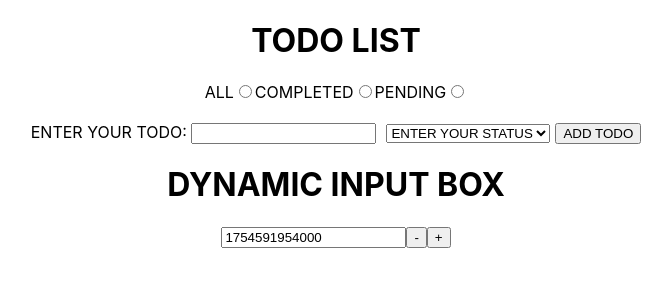
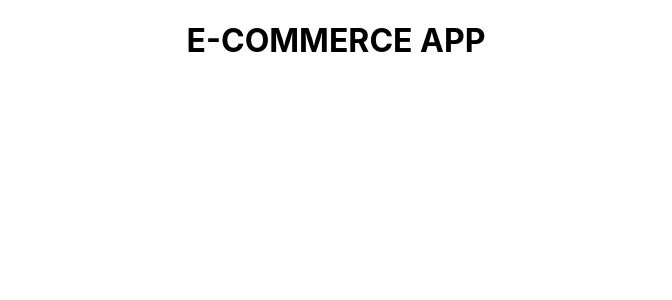
Before and after one commit to anshu9015/DSA-with-JS, a React (Create React App) app in the folder React/todo/: page / in a window 1280 px wide. Shown: the top 300 px of the page, without its empty margins (304-976 px from the left). Built offline with nearby package versions, Linux system fonts and the light colour scheme.

Commit message:
db created

```diff
--- a/React/todo/db.json
+++ b/React/todo/db.json
@@ -1,24 +1,13 @@
 {
-  "posts": [
-    {
-      "id": 1,
-      "title": "Hello World",
-      "author": "Anshu"
-    },
-    {
-      "title": "Testing data update",
-      "author": "patch",
-      "id": 2
-    }
+  "orders": [
+    { "id": 1, "customerId": 101, "pickupAddress": "Shop A", "deliveryAddress": "Home B", "status": "Pending", "assignedAgentId": 201, "timestamp": "2025-09-11T10:00:00Z" }
   ],
-  "comments": [
-    {
-      "id": 1,
-      "body": "Nice post!",
-      "postId": 1
-    }
+  "users": [
+    { "id": 101, "name": "Anshu", "email": "anshu@test.com", "role": "Customer", "phone": "9999999999" },
+    { "id": 201, "name": "Ravi", "email": "ravi@test.com", "role": "Agent", "phone": "8888888888" },
+    { "id": 301, "name": "Admin", "email": "admin@test.com", "role": "Admin", "phone": "7777777777" }
   ],
-  "profile": {
-    "name": "Anshu Kumar"
-  }
+  "notifications": [
+    { "id": 1, "userId": 101, "message": "Your order is picked up!", "timestamp": "2025-09-11T10:15:00Z" }
+  ]
 }
--- a/React/todo/package.json
+++ b/React/todo/package.json
@@ -7,6 +7,7 @@
     "@testing-library/jest-dom": "^6.6.4",
     "@testing-library/react": "^16.3.0",
     "@testing-library/user-event": "^13.5.0",
+    "json-server": "^1.0.0-beta.3",
     "react": "^19.1.1",
     "react-dom": "^19.1.1",
     "react-scripts": "5.0.1",
--- a/React/todo/src/App.js
+++ b/React/todo/src/App.js
@@ -1,113 +1,8 @@
-import { useState } from "react";
 import "./App.css";
-import DynamicInput from "./dynamicInput";
 function App() {
-  const [input, setInput] = useState("");
-  const [status, setStatus] = useState("");
-  const [filtered, setFiltered] = useState("ALL");
-
-  const storedValue = localStorage.getItem("setValue");
-  let localStorageDataArray;
-  try {
-    localStorageDataArray = storedValue ? JSON.parse(storedValue) : [];
-  } catch (err) {
-    console.error("error in storing data", err);
-    localStorageDataArray = [];
-  }
-  function handleClick() {
-    if (!input || !status) {
-      alert(`PLEASE MARK BOTH INPUT FIELD`);
-      return;
-    }
-    const newTodo = {
-      id: Date.now(),
-      work: input,
-      status: status,
-    };
-    const updatedArray = [...localStorageDataArray, newTodo];
-    localStorage.setItem("setValue", JSON.stringify(updatedArray));
-    setInput("");
-    setStatus("");
-  }
-  function handleFilter(e) {
-    setFiltered(e.target.value);
-  }
-  function filteredStatus() {
-    if (filtered === "COMPLETED") {
-      return localStorageDataArray.filter((el) => el.status === "COMPLETED");
-    } else if (filtered === "PENDING") {
-      return localStorageDataArray.filter((el) => el.status === "PENDING");
-    } else {
-      return localStorageDataArray;
-    }
-  }
-  const filteredArray = filteredStatus();
-  console.log("filteredArray---->>><<<<", filteredArray);
   return (
     <div className="App">
-      <h1>TODO LIST</h1>
-      <label htmlFor="radio1">ALL</label>
-      <input
-        type="radio"
-        id="radio1"
-        name="status"
-        value="ALL"
-        onChange={handleFilter}
-      />
-      <label htmlFor="radio2">COMPLETED</label>
-      <input
-        type="radio"
-        id="radio2"
-        name="status"
-        value="COMPLETED"
-        onChange={handleFilter}
-      />
-      <label htmlFor="radio3">PENDING</label>
-      <input
-        type="radio"
-        id="radio3"
-        name="status"
-        value="PENDING"
-        onChange={handleFilter}
-      />
-      <br />
-      <br />
-      <div style={{ paddingRight: "10px", display: "inline" }}>
-        <label htmlFor="input1">ENTER YOUR TODO: </label>
-        <input
-          type="text"
-          id="input1"
-          name="input1"
-          value={input}
-          onChange={(e) => setInput(e.target.value)}
-        />
-      </div>
-      <div style={{ paddingRight: "5px", display: "inline" }}>
-        <select
-          id="select"
-          name="select"
-          value={status}
-          onChange={(e) => setStatus(e.target.value)}>
-          <option value="" disabled>
-            ENTER YOUR STATUS
-          </option>
-          <option value="COMPLETED">COMPLETED</option>
-          <option value="PENDING">PENDING</option>
-        </select>
-      </div>
-      <button type="submit" title="submit button" onClick={handleClick}>
-        ADD TODO
-      </button>
-      <ul>
-        {filteredArray.length
-          ? filteredArray.map((todos) => (
-              <li key={todos.id}>
-                {todos.work} ---- {todos.status}
-              </li>
-            ))
-          : null}
-      </ul>
-      <DynamicInput />
+      <h1>E-COMMERCE APP</h1>
     </div>
   );
 }
```
Also changed, not shown: React/todo/src/file1.js (added, +115 -0 lines), 1 other file (tests, documents, lock files or other folders).
